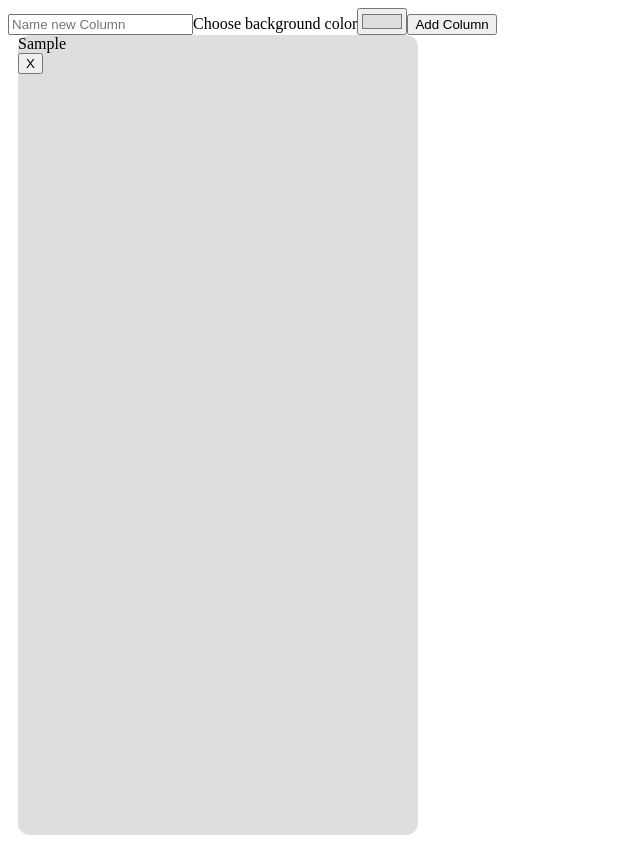
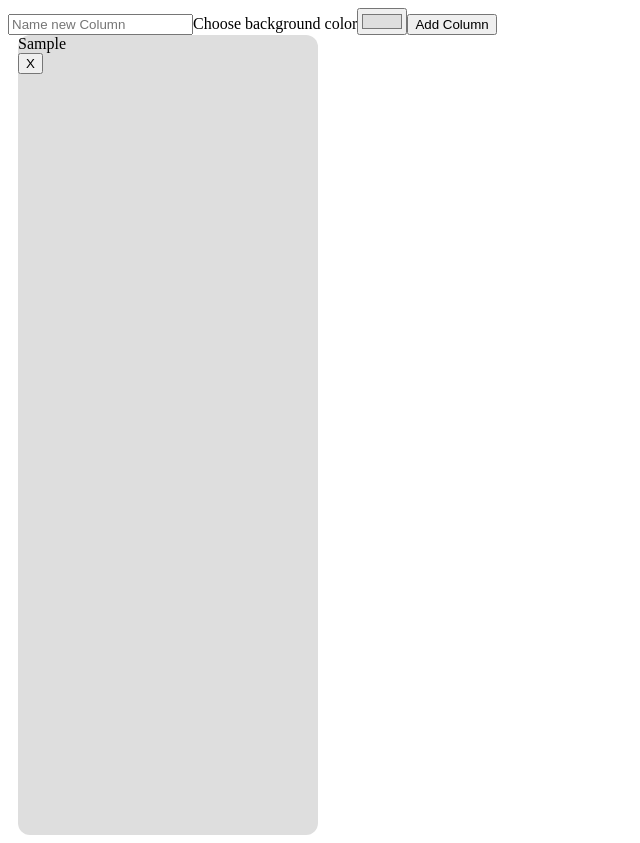
Before and after one commit to LodenH16/vue-kanban, a Vue app: page / in a window 1280 px wide. Both pictures are taken after typing "Sample" into the empty fields and a click on the button "Add Column". Shown: the whole page, without its empty margins (0-640 px from the left). Built offline with nearby package versions, Linux system fonts and the light colour scheme.

Commit message:
adjust min and max width

```diff
--- a/src/components/KanbanColumn.vue
+++ b/src/components/KanbanColumn.vue
@@ -27,7 +27,8 @@ export default defineComponent({
 
 <style>
     .columnWrapper {
-        width: 400px;
+        min-width: 300px;
+        max-width: 400px;
         height: 800px;
         background-color: var(--background-color-prop);
         margin: 0px 10px;
```
